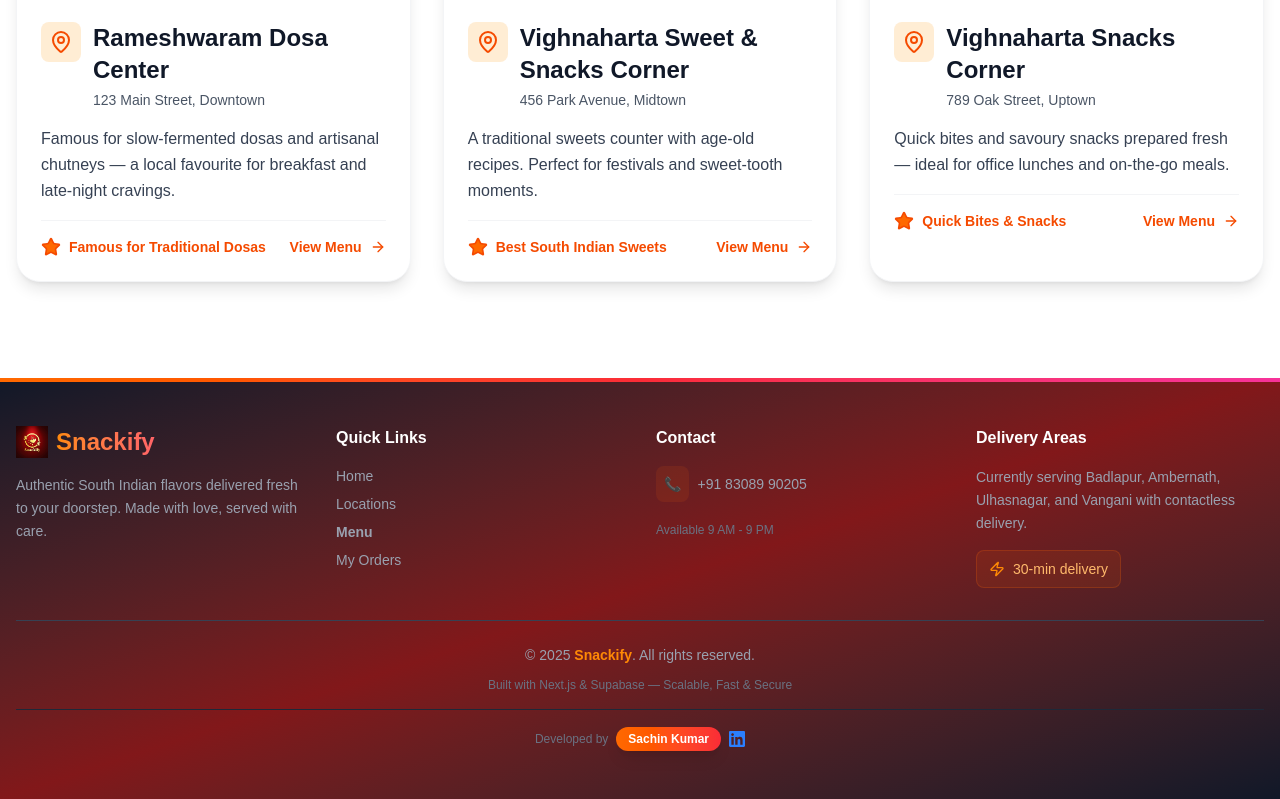
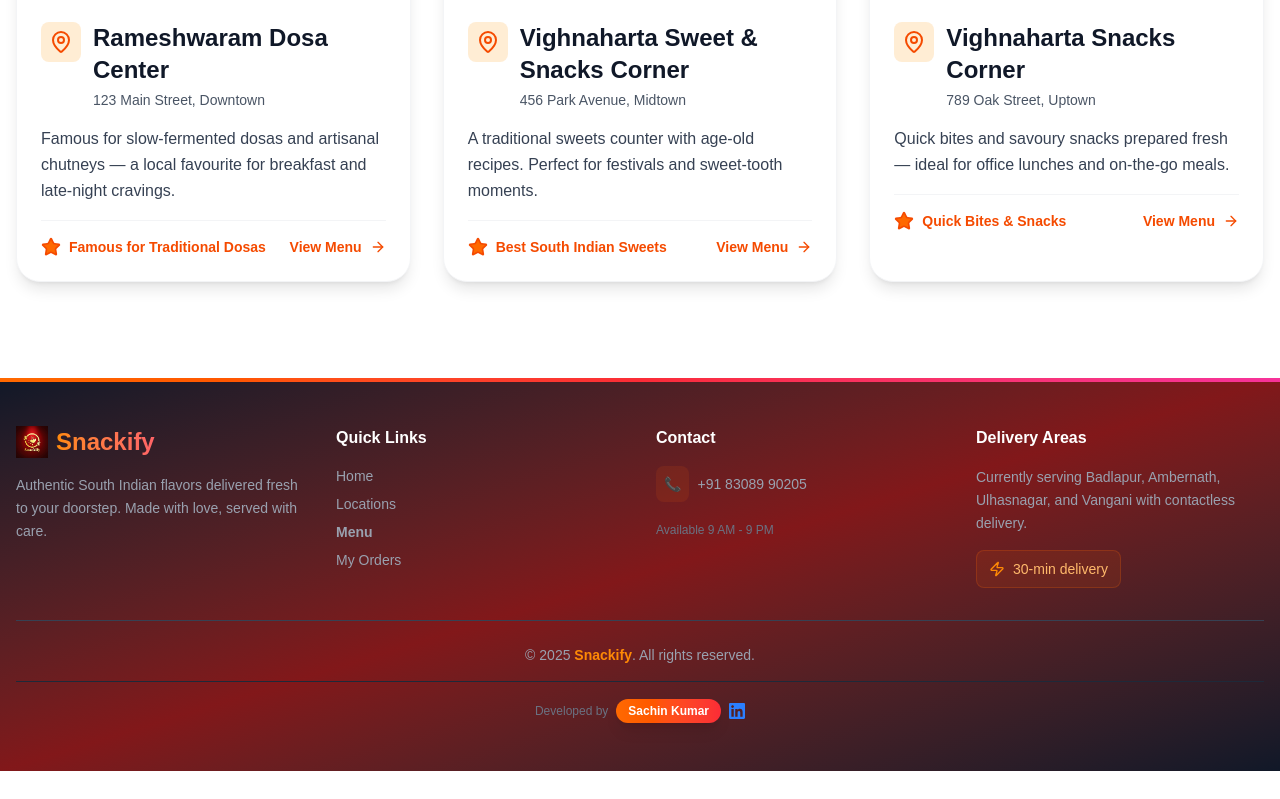
Before and after one commit to sachinkumar2304/Cafe_project, a Next.js app: page / in a window 1280 px wide. Shown: the part 1851-2650 px from the top of the page. After the commit the page ends 2622 px from the top, so only its background shows below. Built offline with nearby package versions, Linux system fonts and the light colour scheme; no server answers; the database is empty.

Commit message:
chore: remove build tech tagline from footer

```diff
--- a/src/app/page.tsx
+++ b/src/app/page.tsx
@@ -511,7 +511,6 @@ const App = () => {
                         <p className="text-sm text-gray-400">
                             &copy; {new Date().getFullYear()} <span className="text-orange-400 font-semibold">Snackify</span>. All rights reserved.
                         </p>
-                        <p className="text-xs text-gray-500 mt-3">Built with Next.js & Supabase — Scalable, Fast & Secure</p>
 
                         {/* Developer Credit */}
                         <div className="mt-4 pt-4 border-t border-gray-800">
```
